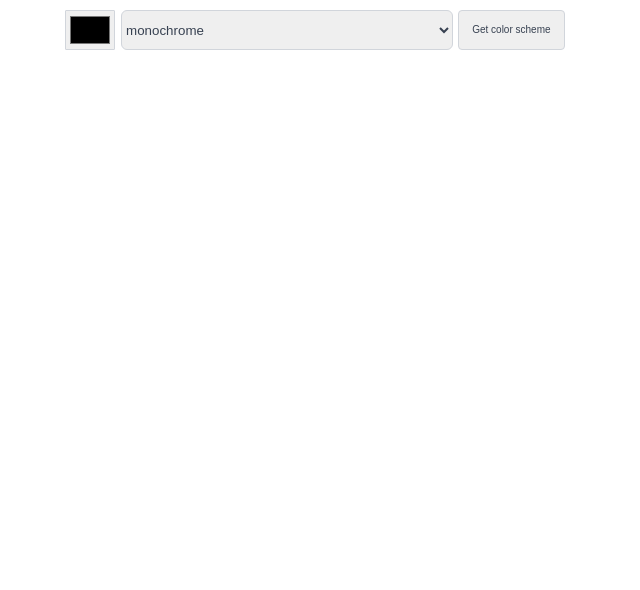
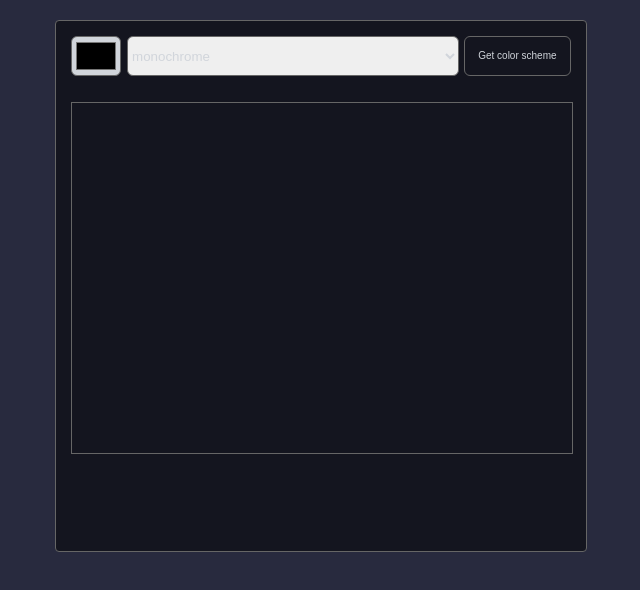
Before and after one commit to Nox917/color-scheme-generator, a website built with Vite: page index.html in a window 1280 px wide. Shown: the whole page, without its empty margins (335-975 px from the left). Built offline with nearby package versions, Linux system fonts and the light colour scheme.

Commit message:
Update index.css
modified some styling

```diff
--- a/index.css
+++ b/index.css
@@ -1,15 +1,19 @@
 body {
-    margin: 0 auto;
+    margin: 20px auto;
     padding: 0;
     width: 500px;
     height: 500px;
+    background-color: #282A3E;
 }
 main{
-    padding: 10px;
+    padding: 15px;
     display: flex;
     flex-direction: column;
     height: 500px;
     width: 500px;
+    border: 1px solid #666666;
+    border-radius: 4px;
+    background-color: #14151F;
 }
 
 form{
@@ -24,17 +28,18 @@ form{
     height: 40px;
     display: grid;
     grid-column: 1;
-    border: 1px solid #D1D5DB;
-    border-radius: 1px;
+    border: 1px solid #666666;
+    border-radius: 6px;
+    background-color: D1D5DB ;
 }
 #scheme-options{
     height: 40px;
     line-height: 30px;
     display: grid;
     grid-column: 2/8;
-    border: 1px solid #D1D5DB;
+    border: 1px solid #666666;
     border-radius: 6px;
-    color: #374151;
+    color: #D1D5DB;
 
 }
 /* dropdown arrow */
@@ -56,15 +61,19 @@ select::picker-icon {
     display: grid;
     grid-column: 8/10;
     vertical-align: middle;
-    border: 1px solid #D1D5DB;
-    border-radius: 4px;
-    color: #374151;
+    border: 1px solid #666666;
+    border-radius: 6px;
+    color: #D1D5DB;
+    background-color: #14151F;
 }
 
 #scheme-colors{
-    padding: 10px 0;
+    margin: 10px 0px;
     display: flex;
-    max-height: 350px;
+    height: 350px;
+    width: 500px;
+    border:  1px solid #666666;
+
 
 }
 .scheme-color{
@@ -77,9 +86,9 @@ select::picker-icon {
     display: none;
     justify-content: space-around;
     align-items: center;
-    background-color: white;
-    border: 1px solid #D1D5DB;
-    border-radius: 5px;
+    background-color: #D1D5DB;
+    border: 1px solid #666666;
+    border-radius: 6px;
     height: 40px;
     padding: 5px 0px;
     color: #374151;
```
